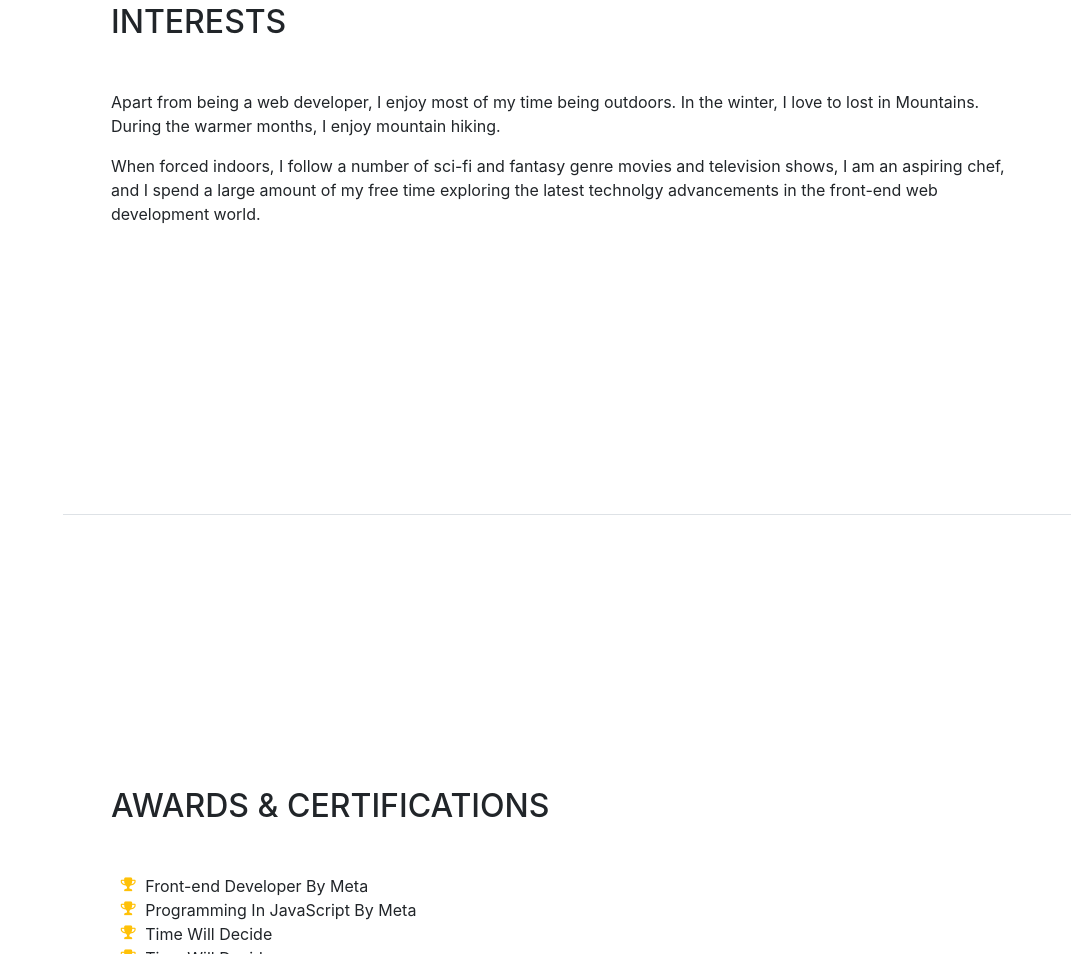
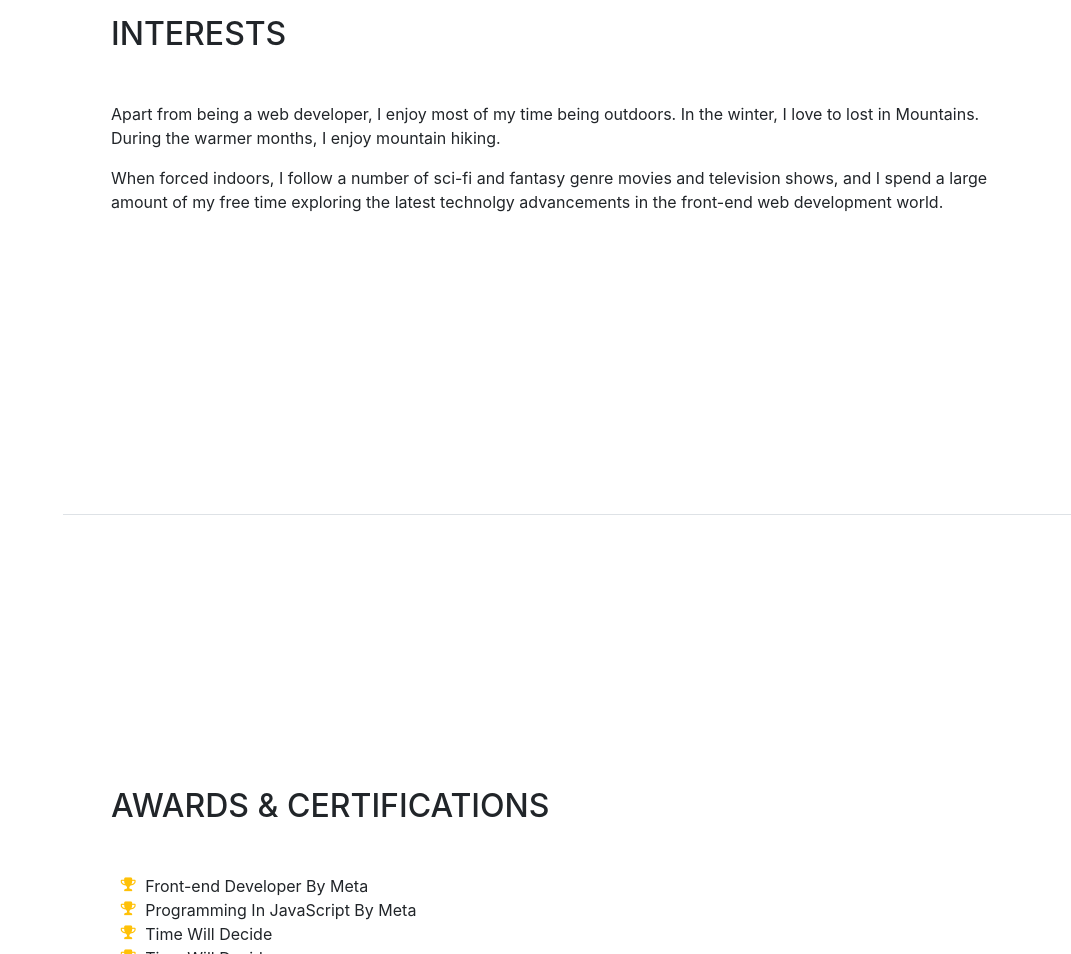
Before and after one commit to MrHussnainAhmad/MrHussnainAhmad.github.io, a website with bundled scripts: page index.html in a window 1280 px wide. Shown: the part 3185-4139 px from the top of the page, without its empty margins (209-1280 px from the left). Built offline with nearby package versions, Linux system fonts and the light colour scheme; a web font is replaced by a local one.

Commit message:
Update index.html

```diff
--- a/index.html
+++ b/index.html
@@ -183,7 +183,7 @@
         <div class="my-auto">
           <h2 class="mb-5">Interests</h2>
           <p>Apart from being a web developer, I enjoy most of my time being outdoors. In the winter, I love to lost in Mountains. During the warmer months, I enjoy mountain hiking.</p>
-          <p class="mb-0">When forced indoors, I follow a number of sci-fi and fantasy genre movies and television shows, I am an aspiring chef, and I spend a large amount of my free time exploring the latest technolgy advancements in the front-end web development world.</p>
+          <p class="mb-0">When forced indoors, I follow a number of sci-fi and fantasy genre movies and television shows, and I spend a large amount of my free time exploring the latest technolgy advancements in the front-end web development world.</p>
         </div>
       </section>
 
```
